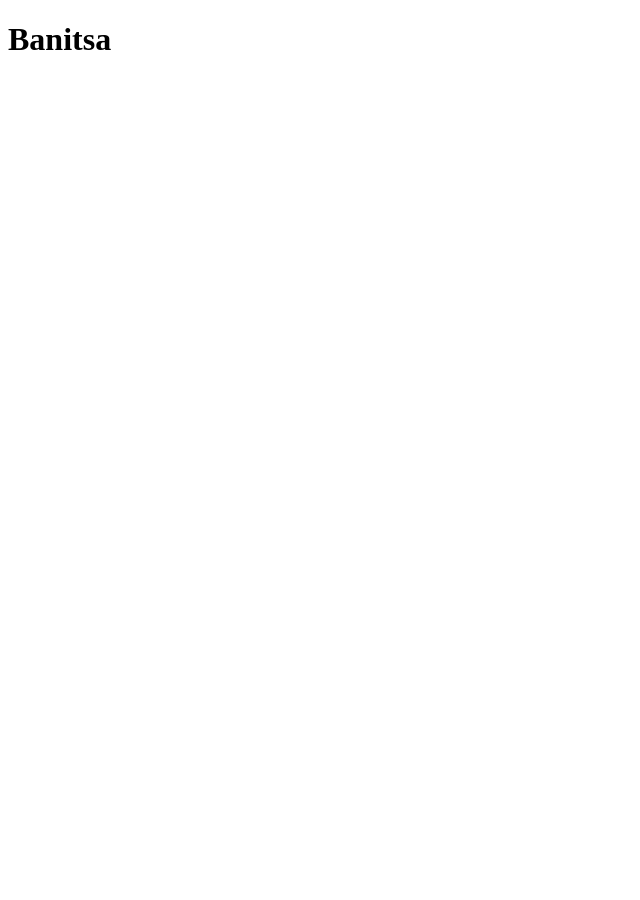
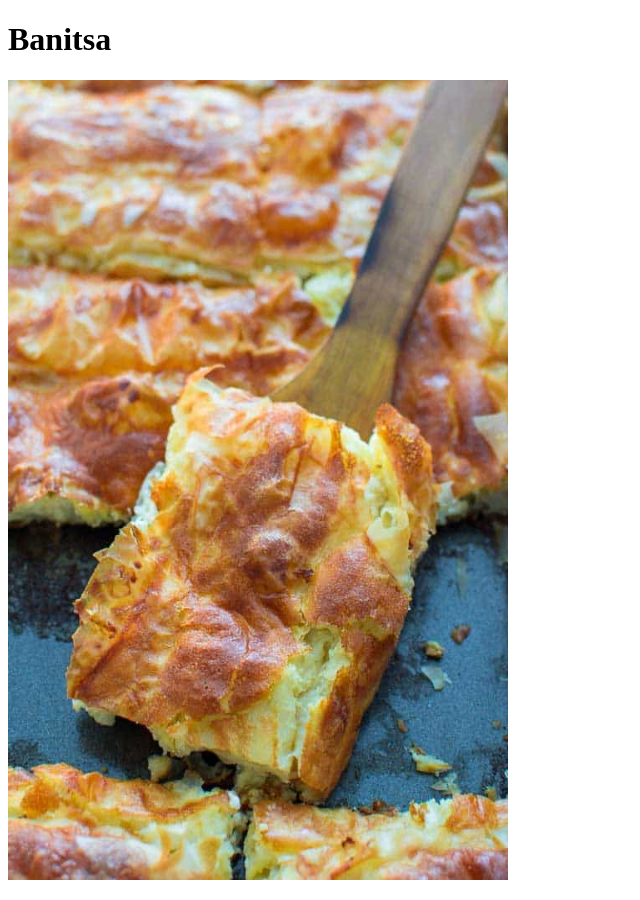
Before and after one commit to jhawk1618/odin-recipes, a plain HTML site: page recipes/banitsa.html in a window 1280 px wide. Shown: the whole page, without its empty margins (0-640 px from the left). Before the commit the page ends 800 px from the top, so only its background shows below. Drawn offline with Linux system fonts and the light colour scheme.

Commit message:
Add image to banitsa.html

```diff
--- a/recipes/banitsa.html
+++ b/recipes/banitsa.html
@@ -7,5 +7,6 @@
 
     <body>
         <h1>Banitsa</h1>
+        <p><img src="../img/banitsa.jpg" alt="Beautiful Banitsa. Golden brown and flaky." height="800" width="500"></p>
     </body>
 </html>
```
Also changed, not shown: img/banitsa.jpg (added).
